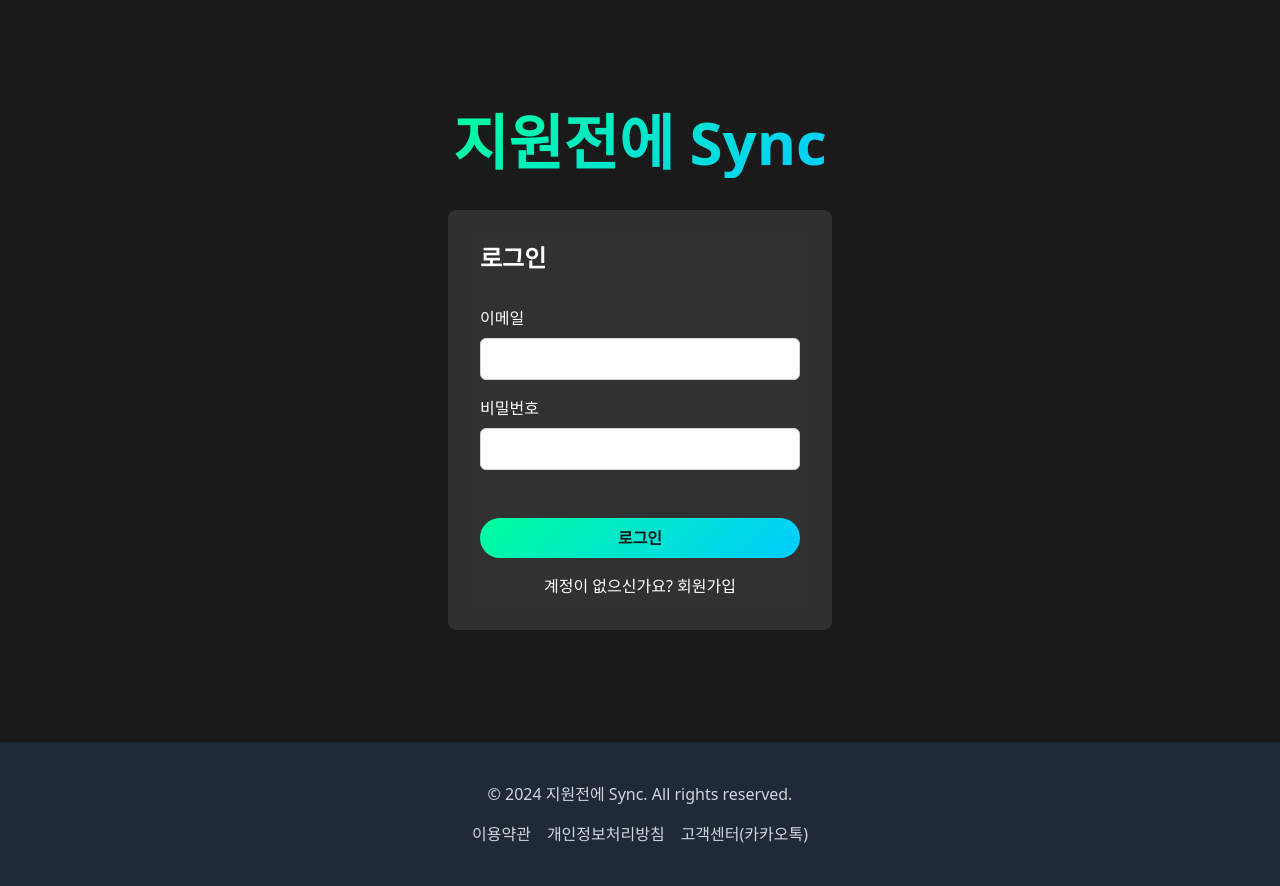
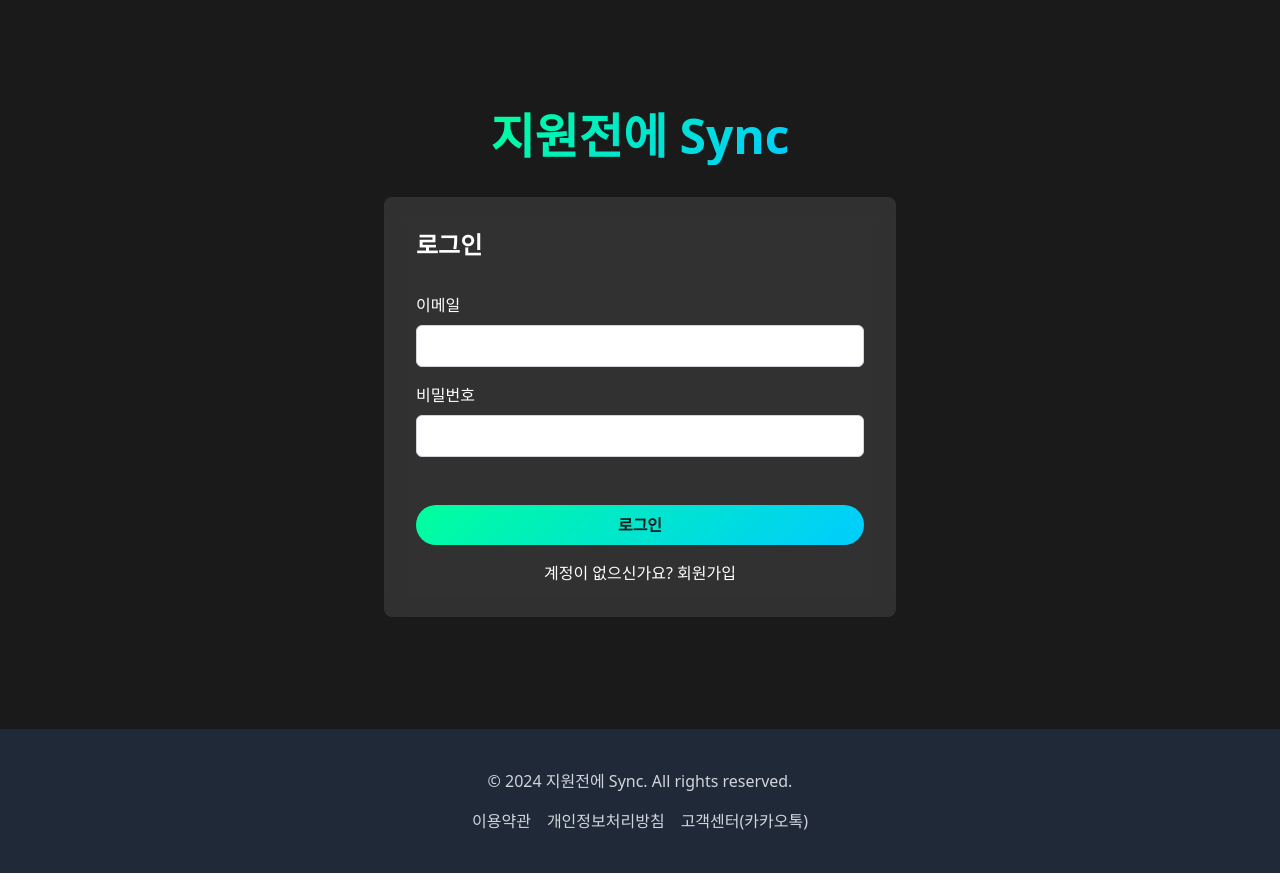
Before and after one commit to team-in10s/jiwon-sync-frontend, a Next.js app: page /app/auth/signin in a window 1280 px wide. Built offline with nearby package versions, Linux system fonts and the light colour scheme.

Commit message:
refactor: improved layout structure

```diff
--- a/app/app/(auth)/auth/signin/components/signin-form.tsx
+++ b/app/app/(auth)/auth/signin/components/signin-form.tsx
@@ -50,7 +50,7 @@ export default function SigninForm() {
   };
 
   return (
-    <div className="card w-80 rounded-lg p-8 sm:w-96">
+    <div className="card w-full max-w-lg rounded-lg p-8">
       <h2 className="mb-8 text-2xl font-bold text-white">로그인</h2>
 
       {/* "handleSubmit" will validate your inputs before invoking "onSubmit" */}
--- a/app/app/(auth)/auth/signin/page.tsx
+++ b/app/app/(auth)/auth/signin/page.tsx
@@ -2,10 +2,8 @@ import SigninForm from './components/signin-form';
 
 export default function Index() {
   return (
-    <div className="flex flex-col justify-center">
-      <h1 className="text-gradient mb-8 text-center text-4xl font-bold md:text-6xl">
-        지원전에 Sync
-      </h1>
+    <div className="container flex flex-col items-center justify-center">
+      <h1 className="text-gradient mb-8 text-4xl font-bold md:text-5xl">지원전에 Sync</h1>
 
       <SigninForm />
     </div>
```
